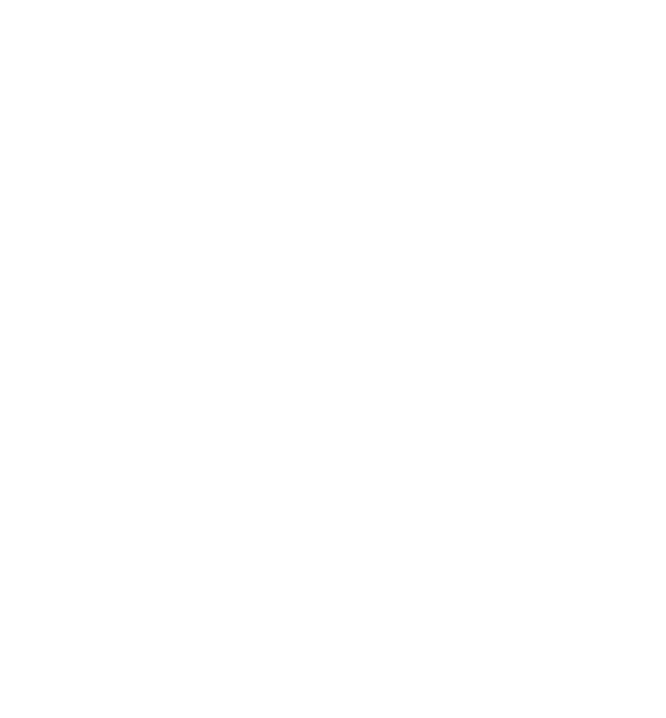
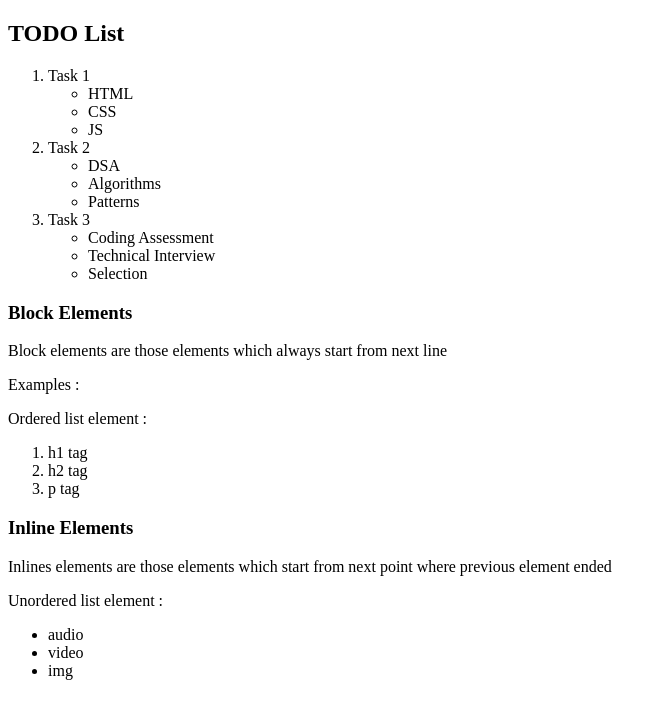
Before and after one commit to Shubham-Hatkar/FrontEnd-1, a plain HTML site: page lists/question.html in a window 1280 px wide. Shown: the whole page, without its empty margins (0-666 px from the left). Drawn offline with Linux system fonts and the light colour scheme.

Commit message:
lists added

```diff
--- a/lists/question.html
+++ b/lists/question.html
@@ -0,0 +1,49 @@
+<!DOCTYPE html>
+<html lang="en">
+<head>
+    <meta charset="UTF-8">
+    <meta http-equiv="X-UA-Compatible" content="IE=edge">
+    <meta name="viewport" content="width=device-width, initial-scale=1.0">
+    <title>Document</title>
+</head>
+<body>
+    <h2> TODO List </h2>
+    <ol>
+        <li> Task 1 </li>
+            <ul>
+                <li> HTML </li>
+                <li> CSS </li>
+                <li> JS </li>
+            </ul>
+        <li> Task 2</li>
+            <ul>
+                <li> DSA </li>
+                <li> Algorithms </li>
+                <li> Patterns </li>
+            </ul>
+        <li> Task 3 </li>
+            <ul>
+                <li> Coding Assessment </li>
+                <li> Technical Interview </li>
+                <li> Selection </li>
+            </ul>
+    </ol>
+    <h3> Block Elements </h3>
+    <p>Block elements are those elements which always start from next line</p>
+    <p> Examples :</p>
+    <p> Ordered list element : </p>
+    <ol>
+        <li> h1 tag </li>
+        <li> h2 tag </li>
+        <li> p tag </li>
+    </ol>
+    <h3> Inline Elements</h3>
+    <p> Inlines elements are those elements which start from next point where previous element ended</p>
+    <p> Unordered list element :</p>
+    <ul>
+        <li> audio </li>
+        <li> video </li>
+        <li> img </li>
+    </ul>
+</body>
+</html>
```
Also changed, not shown: lists/lists.html (+6 -0 lines).
